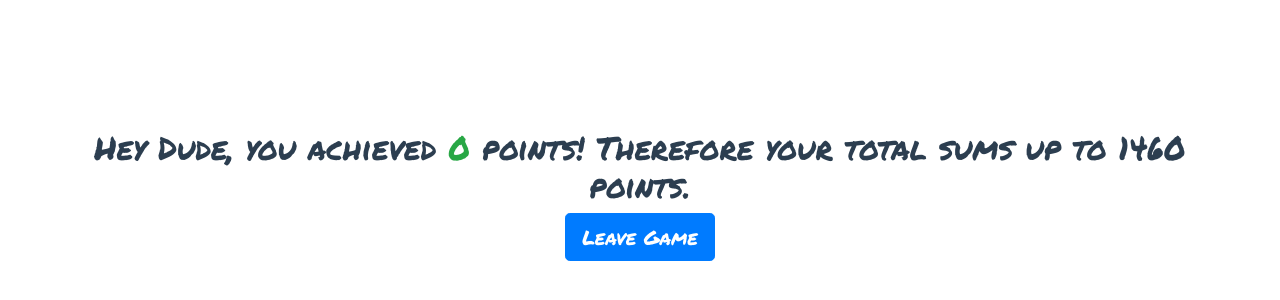
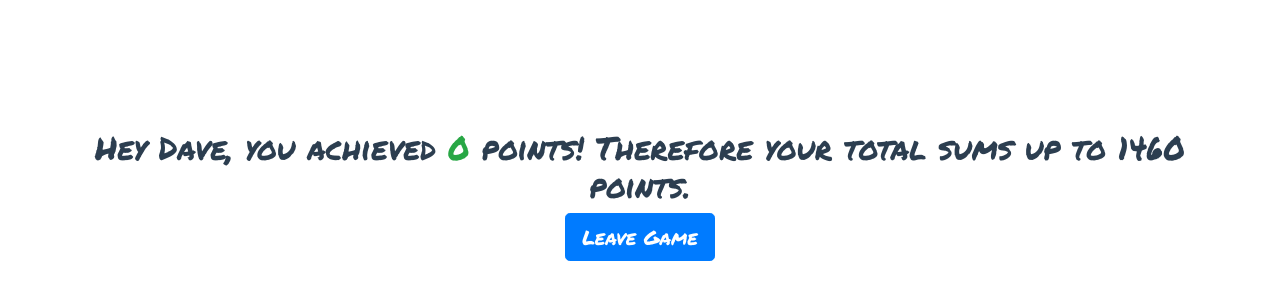
Before and after one commit to Zeygon/vuorovaikutus, a Vue app in the folder swag/: page /#/scoreboard in a window 1280 px wide. Shown: the part 192-492 px from the top of the page. Built offline with nearby package versions, Linux system fonts and the light colour scheme; a web font is replaced by a local one.

Commit message:
Something changed for sure.

```diff
--- a/swag/src/components/Scoreboard.vue
+++ b/swag/src/components/Scoreboard.vue
@@ -2,7 +2,7 @@
   <div class="hello">
       <div class="container d-flex flex-column align-items-center ">
 
-      <h2>Hey Dude, you achieved <span class="text-success">{{score}}</span> points! Therefore your total sums up to 1460 points.</h2>
+      <h2>Hey Dave, you achieved <span class="text-success">{{score}}</span> points! Therefore your total sums up to 1460 points.</h2>
 
       <router-link class="btn btn-primary btn-lg" to="/">Leave Game</router-link>
 
```
Also changed, not shown: 1 other file (tests, documents, lock files or other folders).
